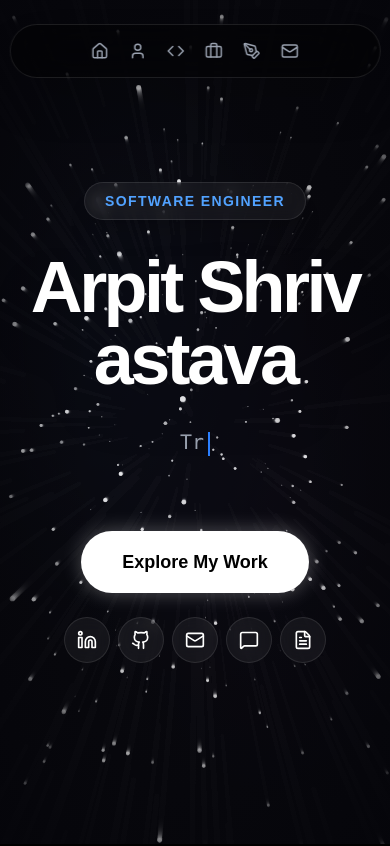
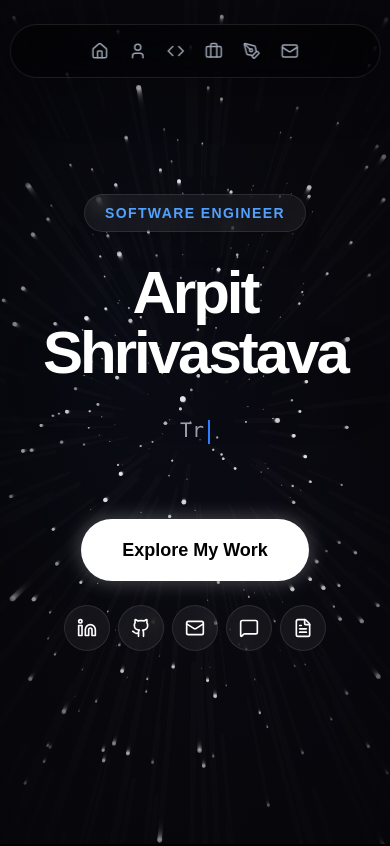
Before and after one commit to arpit2212/Arpit_shrivastava_portfolio, a React (Vite) app: page / in a window 390 px wide. Shown: the top 846 px of the page. Built offline with nearby package versions, Linux system fonts and the light colour scheme.

Commit message:
made hero section mobile responsive

```diff
--- a/src/components/Hero.jsx
+++ b/src/components/Hero.jsx
@@ -105,17 +105,30 @@ const Hero = () => {
             initial={{ opacity: 0, y: 20 }}
             animate={{ opacity: 1, y: 0 }}
             transition={{ delay: 0.3, duration: 0.8 }}
-            className="text-7xl md:text-9xl font-bold tracking-tighter leading-none text-white drop-shadow-2xl flex flex-wrap justify-center"
+            className="text-6xl md:text-9xl font-bold tracking-tighter leading-none text-white drop-shadow-2xl flex flex-wrap justify-center gap-x-[0.3em]"
           >
-            {"Arpit Shrivastava".split("").map((char, i) => (
+            <div className="flex flex-wrap justify-center">
+              {"Arpit".split("").map((char, i) => (
                 <motion.span
-                key={i}
+                  key={`arpit-${i}`}
                   whileHover={{ color: "#60a5fa" }}
                   className="cursor-default transition-colors duration-200"
                 >
-                {char === " " ? "\u00A0" : char}
+                  {char}
                 </motion.span>
               ))}
+            </div>
+            <div className="flex flex-wrap justify-center">
+              {"Shrivastava".split("").map((char, i) => (
+                <motion.span
+                  key={`shrivastava-${i}`}
+                  whileHover={{ color: "#60a5fa" }}
+                  className="cursor-default transition-colors duration-200"
+                >
+                  {char}
+                </motion.span>
+              ))}
+            </div>
           </motion.h1>
           <div className="h-12 flex items-center justify-center">
             <p className="text-xl md:text-3xl text-gray-400 font-medium leading-relaxed font-mono min-h-[1.5em]">
--- a/src/components/Navbar.jsx
+++ b/src/components/Navbar.jsx
@@ -18,12 +18,12 @@ const Navbar = () => {
           <a
             key={index}
             href={item.href}
-            className="flex items-center gap-0 hover:gap-2 active:gap-2 px-2 sm:px-3 py-2 rounded-full text-gray-400 hover:text-white active:text-white hover:bg-white/10 active:bg-white/10 transition-all duration-500 ease-in-out group overflow-hidden whitespace-nowrap"
+            className="flex items-center gap-0 sm:hover:gap-2 px-2 sm:px-3 py-2 rounded-full text-gray-400 sm:hover:text-white sm:hover:bg-white/10 transition-all duration-500 ease-in-out group overflow-hidden whitespace-nowrap"
           >
             <span className="flex-shrink-0 transition-transform duration-500">
               {item.icon}
             </span>
-            <span className="max-w-0 opacity-0 group-hover:max-w-[120px] group-hover:opacity-100 group-active:max-w-[120px] group-active:opacity-100 transition-all duration-500 ease-in-out text-sm font-medium tracking-wide">
+            <span className="max-w-0 opacity-0 sm:group-hover:max-w-[120px] sm:group-hover:opacity-100 transition-all duration-500 ease-in-out text-sm font-medium tracking-wide">
               {item.label}
             </span>
           </a>
```
Lines whose indentation alone changed are shown as unchanged.
